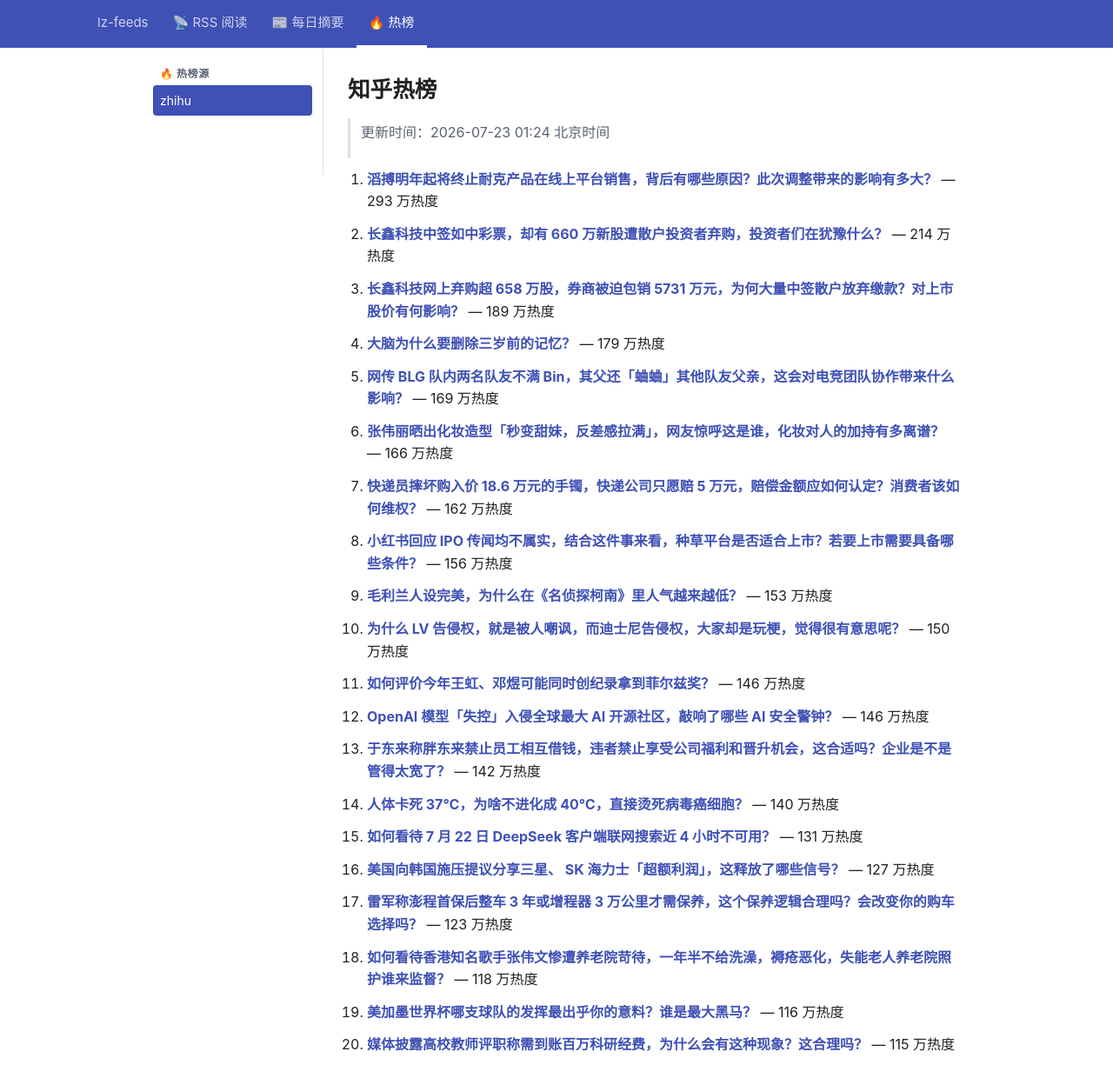
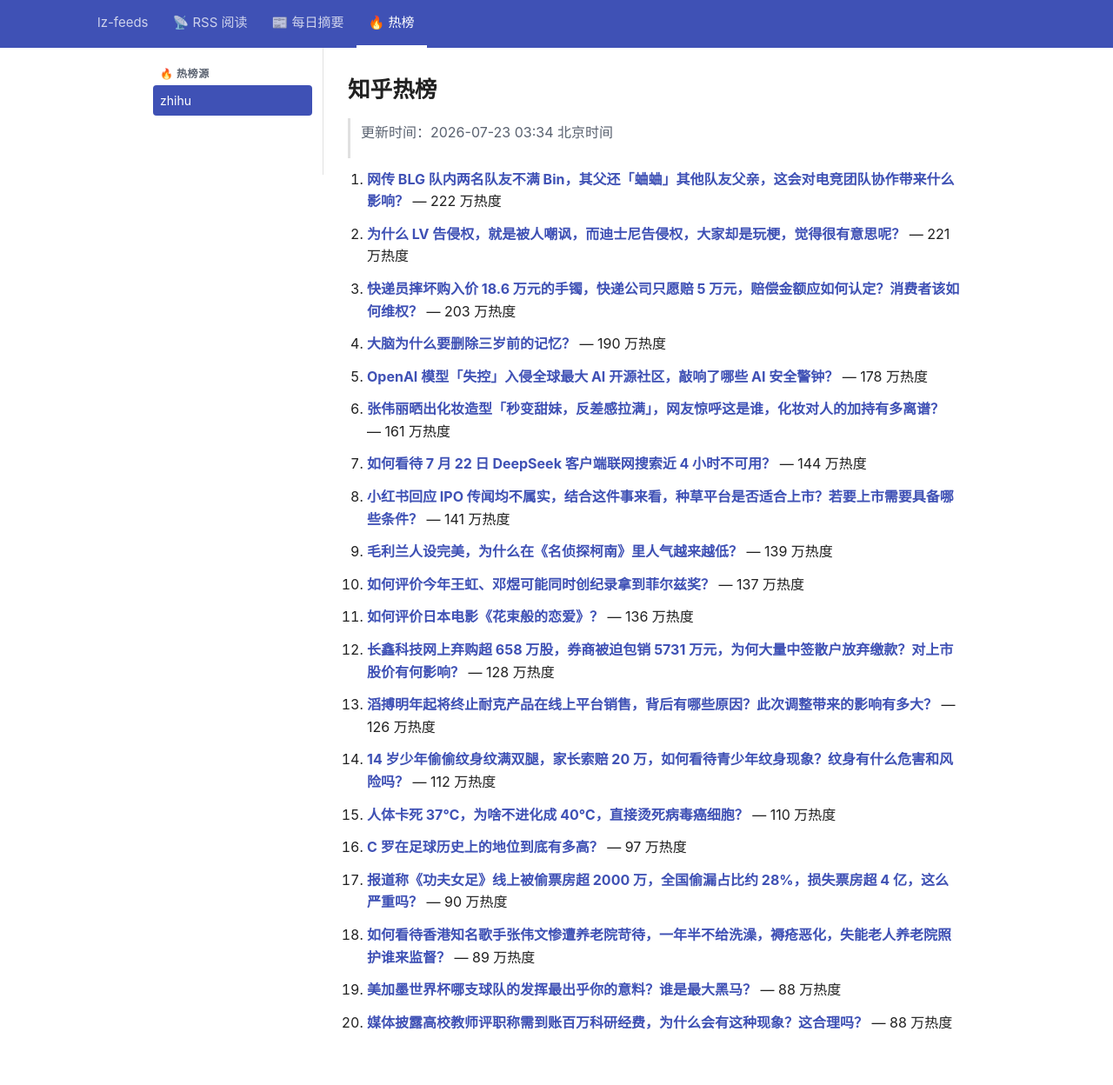
Before and after one commit to lizhang0101/lz-feeds, a Jekyll site: the page built from _hotlist/zhihu.md, in a window 1280 px wide and 1279 px high. Shown: the top 1248 px of the window at 87% size. Built offline with Jekyll 4.4.1, drawn with Linux system fonts in a browser that asks for light colours.

Commit message:
hotlist: 2026-07-22T19:34Z

```diff
--- a/_hotlist/zhihu.md
+++ b/_hotlist/zhihu.md
@@ -1,48 +1,48 @@
 ---
-updated: 2026-07-23 01:24 北京时间
+updated: 2026-07-23 03:34 北京时间
 count: 20
 ---
 
 # 知乎热榜
 
-> 更新时间：2026-07-23 01:24 北京时间
+> 更新时间：2026-07-23 03:34 北京时间
 
-1. **[滔搏明年起将终止耐克产品在线上平台销售，背后有哪些原因？此次调整带来的影响有多大？](https://www.zhihu.com/question/2063187091773773522)** — 293 万热度
+1. **[网传 BLG 队内两名队友不满 Bin，其父还「蛐蛐」其他队友父亲，这会对电竞团队协作带来什么影响？](https://www.zhihu.com/question/2063244657866418000)** — 222 万热度
 
-2. **[长鑫科技中签如中彩票，却有 660 万新股遭散户投资者弃购，投资者们在犹豫什么？](https://www.zhihu.com/question/2063197377310233514)** — 214 万热度
+2. **[为什么 LV 告侵权，就是被人嘲讽，而迪士尼告侵权，大家却是玩梗，觉得很有意思呢？](https://www.zhihu.com/question/2056857053994525624)** — 221 万热度
 
-3. **[长鑫科技网上弃购超 658 万股，券商被迫包销 5731 万元，为何大量中签散户放弃缴款？对上市股价有何影响？](https://www.zhihu.com/question/2062983976835344170)** — 189 万热度
+3. **[快递员摔坏购入价 18.6 万元的手镯，快递公司只愿赔 5 万元，赔偿金额应如何认定？消费者该如何维权？](https://www.zhihu.com/question/2060880883452793625)** — 203 万热度
 
-4. **[大脑为什么要删除三岁前的记忆？](https://www.zhihu.com/question/2061935759511368565)** — 179 万热度
+4. **[大脑为什么要删除三岁前的记忆？](https://www.zhihu.com/question/2061935759511368565)** — 190 万热度
 
-5. **[网传 BLG 队内两名队友不满 Bin，其父还「蛐蛐」其他队友父亲，这会对电竞团队协作带来什么影响？](https://www.zhihu.com/question/2063244657866418000)** — 169 万热度
+5. **[OpenAI 模型「失控」入侵全球最大 AI 开源社区，敲响了哪些 AI 安全警钟？](https://www.zhihu.com/question/2063264614834336987)** — 178 万热度
 
-6. **[张伟丽晒出化妆造型「秒变甜妹，反差感拉满」，网友惊呼这是谁，化妆对人的加持有多离谱？](https://www.zhihu.com/question/2063206445076542255)** — 166 万热度
+6. **[张伟丽晒出化妆造型「秒变甜妹，反差感拉满」，网友惊呼这是谁，化妆对人的加持有多离谱？](https://www.zhihu.com/question/2063206445076542255)** — 161 万热度
 
-7. **[快递员摔坏购入价 18.6 万元的手镯，快递公司只愿赔 5 万元，赔偿金额应如何认定？消费者该如何维权？](https://www.zhihu.com/question/2060880883452793625)** — 162 万热度
+7. **[如何看待 7 月 22 日 DeepSeek 客户端联网搜索近 4 小时不可用？](https://www.zhihu.com/question/2063241470010822764)** — 144 万热度
 
-8. **[小红书回应 IPO 传闻均不属实，结合这件事来看，种草平台是否适合上市？若要上市需要具备哪些条件？](https://www.zhihu.com/question/2063228417642967287)** — 156 万热度
+8. **[小红书回应 IPO 传闻均不属实，结合这件事来看，种草平台是否适合上市？若要上市需要具备哪些条件？](https://www.zhihu.com/question/2063228417642967287)** — 141 万热度
 
-9. **[毛利兰人设完美，为什么在《名侦探柯南》里人气越来越低？](https://www.zhihu.com/question/2062567954588480341)** — 153 万热度
+9. **[毛利兰人设完美，为什么在《名侦探柯南》里人气越来越低？](https://www.zhihu.com/question/2062567954588480341)** — 139 万热度
 
-10. **[为什么 LV 告侵权，就是被人嘲讽，而迪士尼告侵权，大家却是玩梗，觉得很有意思呢？](https://www.zhihu.com/question/2056857053994525624)** — 150 万热度
+10. **[如何评价今年王虹、邓煜可能同时创纪录拿到菲尔兹奖？](https://www.zhihu.com/question/2043103002907738805)** — 137 万热度
 
-11. **[如何评价今年王虹、邓煜可能同时创纪录拿到菲尔兹奖？](https://www.zhihu.com/question/2043103002907738805)** — 146 万热度
+11. **[如何评价日本电影《花束般的恋爱》？](https://www.zhihu.com/question/461455834)** — 136 万热度
 
-12. **[OpenAI 模型「失控」入侵全球最大 AI 开源社区，敲响了哪些 AI 安全警钟？](https://www.zhihu.com/question/2063264614834336987)** — 146 万热度
+12. **[长鑫科技网上弃购超 658 万股，券商被迫包销 5731 万元，为何大量中签散户放弃缴款？对上市股价有何影响？](https://www.zhihu.com/question/2062983976835344170)** — 128 万热度
 
-13. **[于东来称胖东来禁止员工相互借钱，违者禁止享受公司福利和晋升机会，这合适吗？企业是不是管得太宽了？](https://www.zhihu.com/question/2063208326519682024)** — 142 万热度
+13. **[滔搏明年起将终止耐克产品在线上平台销售，背后有哪些原因？此次调整带来的影响有多大？](https://www.zhihu.com/question/2063187091773773522)** — 126 万热度
 
-14. **[人体卡死 37℃，为啥不进化成 40℃，直接烫死病毒癌细胞？](https://www.zhihu.com/question/2059637252532200795)** — 140 万热度
+14. **[14 岁少年偷偷纹身纹满双腿，家长索赔 20 万，如何看待青少年纹身现象？纹身有什么危害和风险吗？](https://www.zhihu.com/question/2062507625783226699)** — 112 万热度
 
-15. **[如何看待 7 月 22 日 DeepSeek 客户端联网搜索近 4 小时不可用？](https://www.zhihu.com/question/2063241470010822764)** — 131 万热度
+15. **[人体卡死 37℃，为啥不进化成 40℃，直接烫死病毒癌细胞？](https://www.zhihu.com/question/2059637252532200795)** — 110 万热度
 
-16. **[美国向韩国施压提议分享三星、 SK 海力士「超额利润」，这释放了哪些信号？](https://www.zhihu.com/question/2061557759359840568)** — 127 万热度
+16. **[C 罗在足球历史上的地位到底有多高？](https://www.zhihu.com/question/2061419922199156216)** — 97 万热度
 
-17. **[雷军称澎程首保后整车 3 年或增程器 3 万公里才需保养，这个保养逻辑合理吗？会改变你的购车选择吗？](https://www.zhihu.com/question/2063214752571077944)** — 123 万热度
+17. **[报道称《功夫女足》线上被偷票房超 2000 万，全国偷漏占比约 28%，损失票房超 4 亿，这么严重吗？](https://www.zhihu.com/question/2063269666466932392)** — 90 万热度
 
-18. **[如何看待香港知名歌手张伟文惨遭养老院苛待，一年半不给洗澡，褥疮恶化，失能老人养老院照护谁来监督？](https://www.zhihu.com/question/2062878068759160084)** — 118 万热度
+18. **[如何看待香港知名歌手张伟文惨遭养老院苛待，一年半不给洗澡，褥疮恶化，失能老人养老院照护谁来监督？](https://www.zhihu.com/question/2062878068759160084)** — 89 万热度
 
-19. **[美加墨世界杯哪支球队的发挥最出乎你的意料？谁是最大黑马？](https://www.zhihu.com/question/2062192708639094132)** — 116 万热度
+19. **[美加墨世界杯哪支球队的发挥最出乎你的意料？谁是最大黑马？](https://www.zhihu.com/question/2062192708639094132)** — 88 万热度
 
-20. **[媒体披露高校教师评职称需到账百万科研经费，为什么会有这种现象？这合理吗？](https://www.zhihu.com/question/2059646616953418885)** — 115 万热度
+20. **[媒体披露高校教师评职称需到账百万科研经费，为什么会有这种现象？这合理吗？](https://www.zhihu.com/question/2059646616953418885)** — 88 万热度
```
